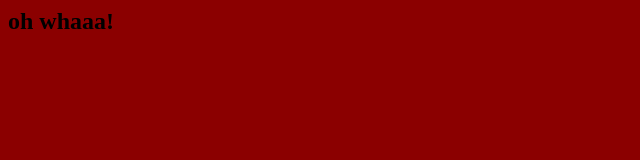
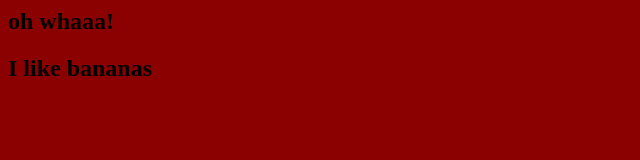
Before and after one commit to AashimaAhuja/mealApp, a plain HTML site: page me.html in a window 1280 px wide. Shown: the whole page, without its empty margins (0-640 px from the left). Drawn offline with Linux system fonts and the light colour scheme.

Commit message:
i like bananas

```diff
--- a/me.html
+++ b/me.html
@@ -4,5 +4,6 @@
   </head>
   <body>
     <h2>oh whaaa!</h2>
+    <h2>I like bananas</h2>
   </body>
 </html>
```
